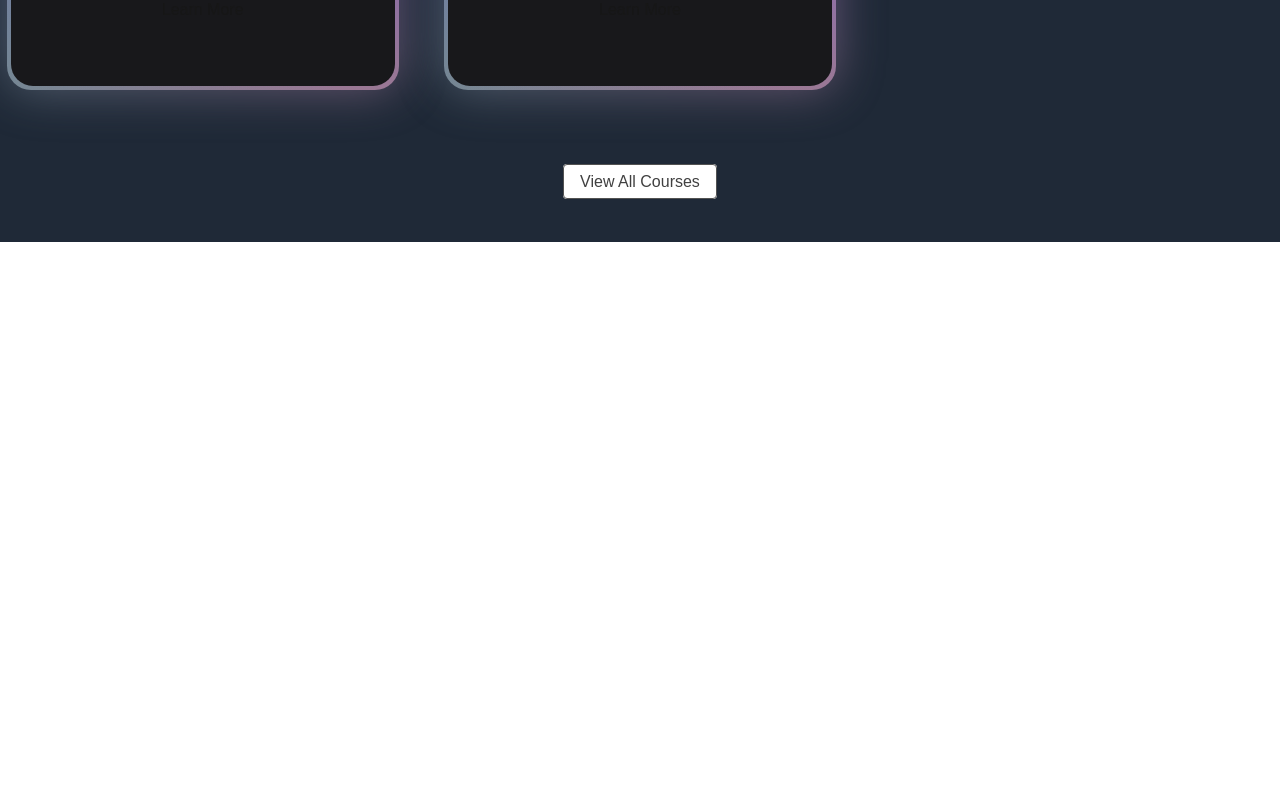
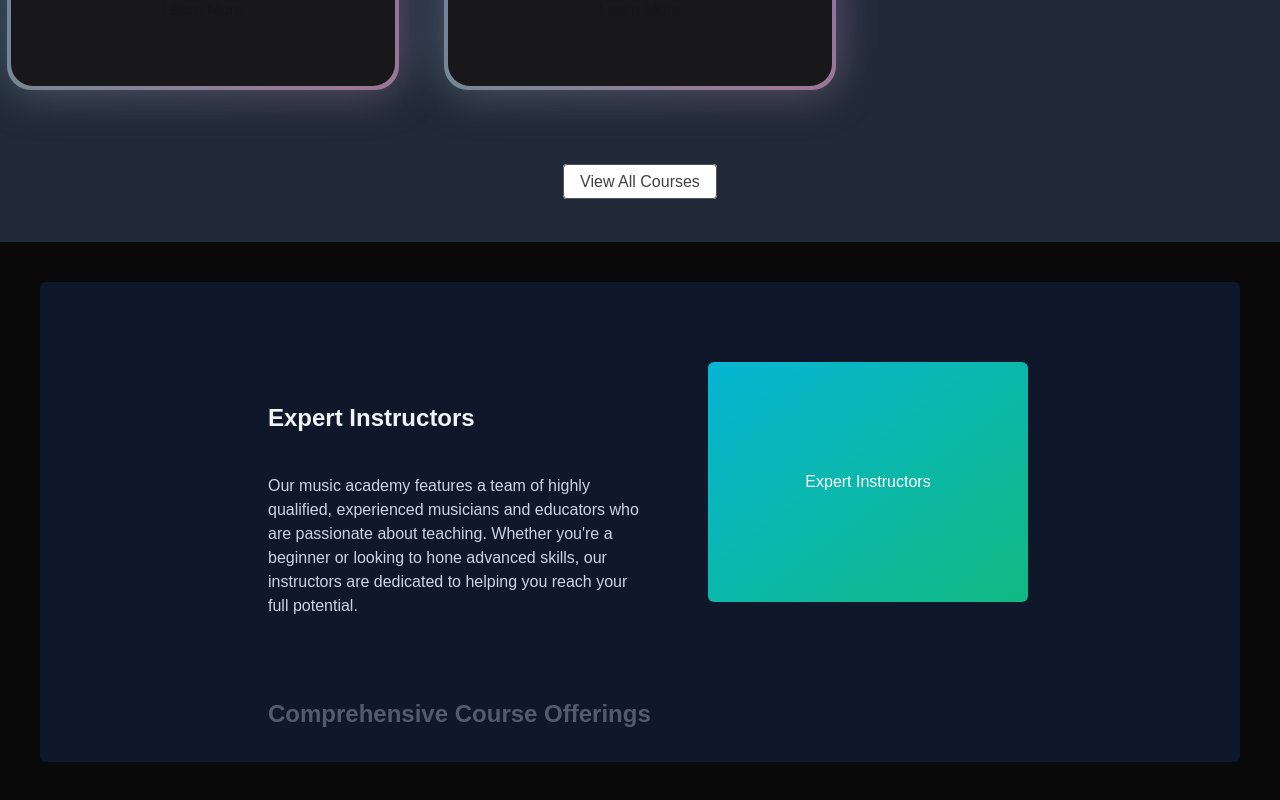
Before and after one commit to rajib010/music-academ, a Next.js app: page / in a window 1280 px wide. Shown: the part 1338-2138 px from the top of the page. Before the commit the page ends 1580 px from the top, so only its background shows below. Built offline with nearby package versions, Linux system fonts and the light colour scheme.

Commit message:
added a about us section in the home page

```diff
--- a/src/app/page.tsx
+++ b/src/app/page.tsx
@@ -1,5 +1,6 @@
 import { FeaturedCourses } from "@/components/FeaturedCourses";
 import HeroSection from "@/components/HeroSection";
+import { WhyChoseUs } from "@/components/WhyChoseUs";
 import Image from "next/image";
 
 export default function Home() {
@@ -7,6 +8,7 @@
       <main className="min-h-screen bg-black/[0.96] antialiased bg-grid-white/[0.02]">
        <HeroSection />
        <FeaturedCourses/>
+       <WhyChoseUs />
       </main>
   );
 }
--- /dev/null
+++ b/src/components/WhyChoseUs.tsx
@@ -0,0 +1,61 @@
+"use client";
+import React from "react";
+import { StickyScroll } from "./ui/sticky-scroll-reveal";
+import Image from "next/image";
+
+const content = [
+    {
+        title: "Expert Instructors",
+        description:
+            "Our music academy features a team of highly qualified, experienced musicians and educators who are passionate about teaching. Whether you're a beginner or looking to hone advanced skills, our instructors are dedicated to helping you reach your full potential.",
+        content: (
+            <div className="h-full w-full bg-[linear-gradient(to_bottom_right,var(--cyan-500),var(--emerald-500))] flex items-center justify-center text-white">
+                Expert Instructors
+            </div>
+        ),
+    },
+    {
+        title: "Comprehensive Course Offerings",
+        description:
+            "We offer a wide range of courses across multiple instruments and music disciplines. From piano, guitar, and violin to music theory, composition, and digital production, we have something for every aspiring musician.",
+        content: (
+            <div className="h-[300px] w-[300px] flex items-center justify-center text-white">
+                <Image
+                    src="/images/musicteacher.jpg"
+                    layout="responsive"
+                    width={300}
+                    height={300}
+                    className="object-cover"
+                    alt="Music Teacher"
+                />
+            </div>
+        ),
+    },
+    {
+        title: "Flexible Learning Options",
+        description:
+            "We understand that life can be busy. That's why our academy offers flexible learning options, including live classes, pre-recorded sessions, and 1-on-1 lessons, so you can learn at your own pace and convenience.",
+        content: (
+            <div className="h-full w-full bg-[linear-gradient(to_bottom_right,var(--orange-500),var(--yellow-500))] flex items-center justify-center text-white">
+                Flexible Learning Options
+            </div>
+        ),
+    },
+    {
+        title: "Personalized Learning Path",
+        description:
+            "Every student is unique, and so is their journey in music. Our platform provides tailored learning paths based on your goals, skill level, and interests, ensuring a personalized experience that suits your needs.",
+        content: (
+            <div className="h-full w-full bg-[linear-gradient(to_bottom_right,var(--cyan-500),var(--emerald-500))] flex items-center justify-center text-white">
+                Personalized Learning Path
+            </div>
+        ),
+    },
+];
+export function WhyChoseUs() {
+    return (
+        <div className="p-10">
+            <StickyScroll content={content} />
+        </div>
+    );
+}
--- /dev/null
+++ b/src/components/ui/sticky-scroll-reveal.tsx
@@ -0,0 +1,112 @@
+"use client";
+import React, { useEffect, useRef, useState } from "react";
+import { useMotionValueEvent, useScroll } from "framer-motion";
+import { motion } from "framer-motion";
+import { cn } from "@/utils/cn";
+
+export const StickyScroll = ({
+  content,
+  contentClassName,
+}: {
+  content: {
+    title: string;
+    description: string;
+    content?: React.ReactNode | any;
+  }[];
+  contentClassName?: string;
+}) => {
+  const [activeCard, setActiveCard] = React.useState(0);
+  const ref = useRef<any>(null);
+  const { scrollYProgress } = useScroll({
+    // uncomment line 22 and comment line 23 if you DONT want the overflow container and want to have it change on the entire page scroll
+    // target: ref
+    container: ref,
+    offset: ["start start", "end start"],
+  });
+  const cardLength = content.length;
+
+  useMotionValueEvent(scrollYProgress, "change", (latest) => {
+    const cardsBreakpoints = content.map((_, index) => index / cardLength);
+    const closestBreakpointIndex = cardsBreakpoints.reduce(
+      (acc, breakpoint, index) => {
+        const distance = Math.abs(latest - breakpoint);
+        if (distance < Math.abs(latest - cardsBreakpoints[acc])) {
+          return index;
+        }
+        return acc;
+      },
+      0
+    );
+    setActiveCard(closestBreakpointIndex);
+  });
+
+  const backgroundColors = [
+    "var(--slate-900)",
+    "var(--black)",
+    "var(--neutral-900)",
+  ];
+  const linearGradients = [
+    "linear-gradient(to bottom right, var(--cyan-500), var(--emerald-500))",
+    "linear-gradient(to bottom right, var(--pink-500), var(--indigo-500))",
+    "linear-gradient(to bottom right, var(--orange-500), var(--yellow-500))",
+  ];
+
+  const [backgroundGradient, setBackgroundGradient] = useState(
+    linearGradients[0]
+  );
+
+  useEffect(() => {
+    setBackgroundGradient(linearGradients[activeCard % linearGradients.length]);
+  }, [activeCard]);
+
+  return (
+    <motion.div
+      animate={{
+        backgroundColor: backgroundColors[activeCard % backgroundColors.length],
+      }}
+      className="h-[30rem] overflow-y-auto flex justify-center relative space-x-10 rounded-md p-10"
+      ref={ref}
+    >
+      <div className="div relative flex items-start px-4">
+        <div className="max-w-2xl">
+          {content.map((item, index) => (
+            <div key={item.title + index} className="my-20">
+              <motion.h2
+                initial={{
+                  opacity: 0,
+                }}
+                animate={{
+                  opacity: activeCard === index ? 1 : 0.3,
+                }}
+                className="text-2xl font-bold text-slate-100"
+              >
+                {item.title}
+              </motion.h2>
+              <motion.p
+                initial={{
+                  opacity: 0,
+                }}
+                animate={{
+                  opacity: activeCard === index ? 1 : 0.3,
+                }}
+                className="text-kg text-slate-300 max-w-sm mt-10"
+              >
+                {item.description}
+              </motion.p>
+            </div>
+          ))}
+          <div className="h-40" />
+        </div>
+      </div>
+      <div
+        style={{ background: backgroundGradient }}
+        className={cn(
+          "hidden lg:block h-60 w-80 rounded-md bg-white sticky top-10 overflow-hidden",
+          contentClassName
+        )}
+      >
+        {content[activeCard].content ?? null}
+      </div>
+    </motion.div>
+  );
+};
```
Also changed, not shown: 1 other file (tests, documents, lock files or other folders).
